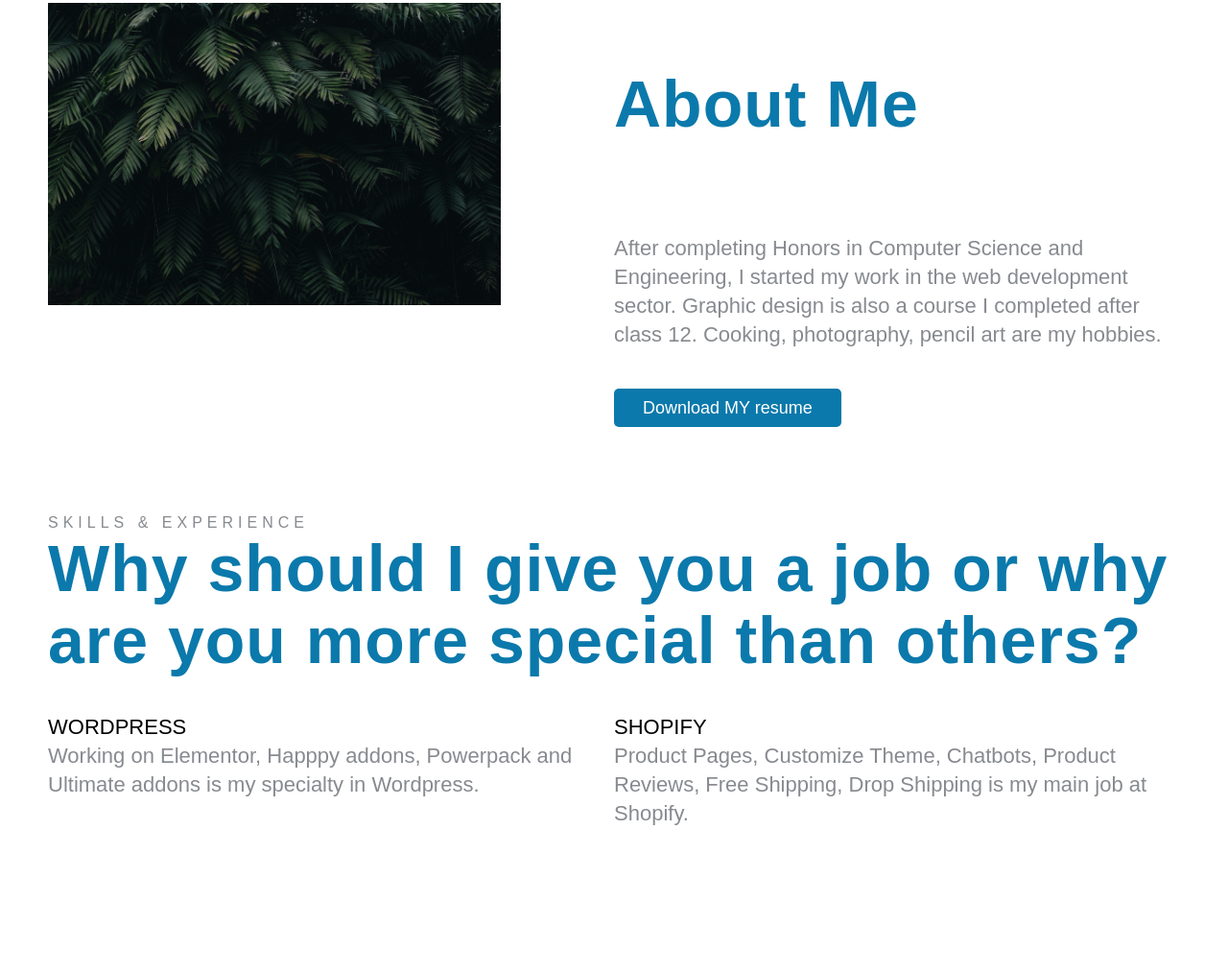
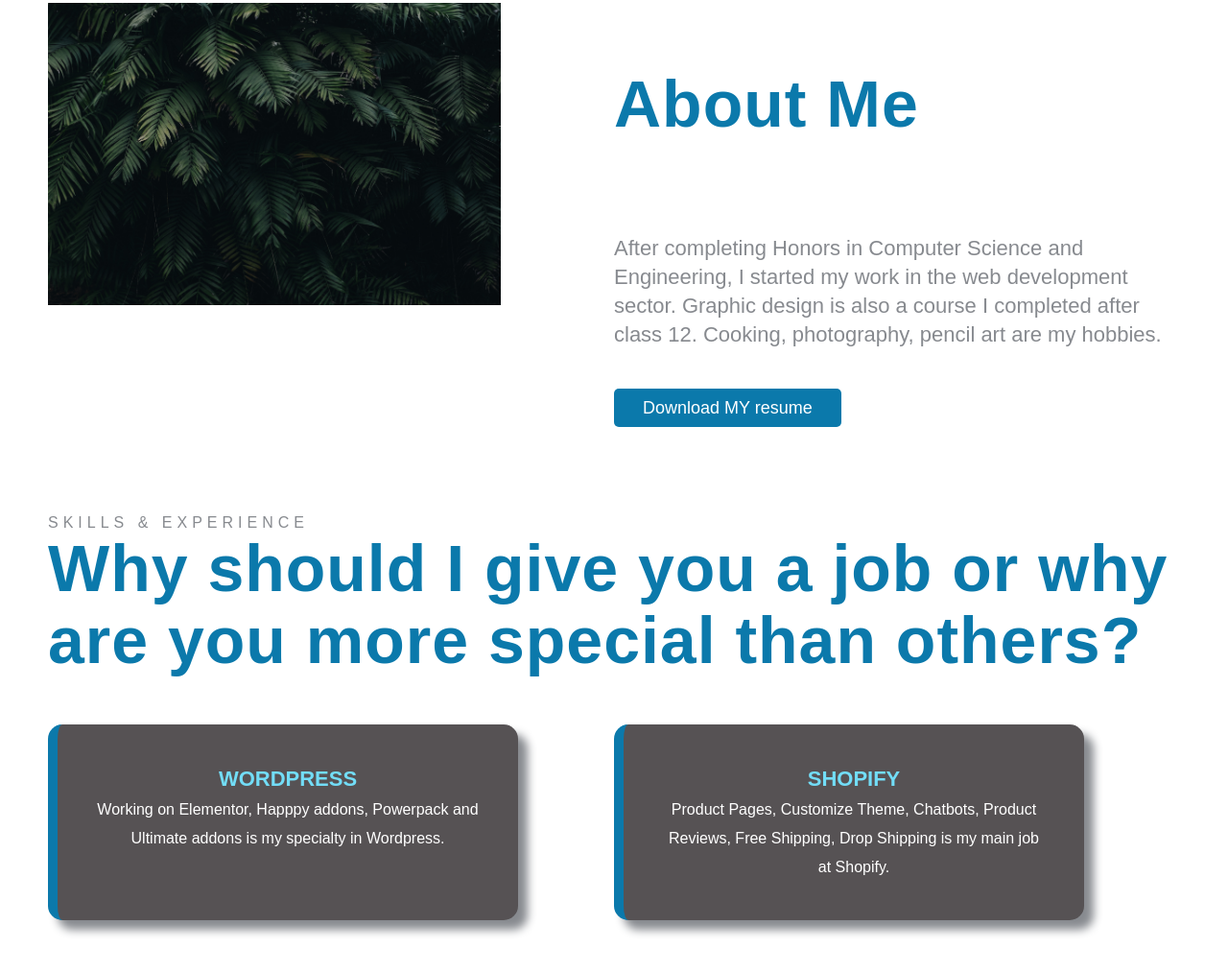
Before and after one commit to abusaidshabib/portfolio, a plain HTML site: page index.html in a window 1280 px wide. Shown: the part 717-1730 px from the top of the page at 96% size. Before the commit the page ends 1702 px from the top, so only its background shows below. Drawn offline with Linux system fonts and the light colour scheme.

Commit message:
sec done

```diff
--- a/index.html
+++ b/index.html
@@ -49,17 +49,17 @@
         <p class="tname">SKILLS & EXPERIENCE<br>
         <span class="mhead">Why should I give you a job or why are you more special than others?</span></P>
         <div class="flexi">
-            <div class="half-width">
+            <div class="half-width box-color">
                 <p class="subhead">WORDPRESS<br>
-                    <span class="regulartext">
+                    <span class="box-text">
                     Working on Elementor, Happpy addons, Powerpack and Ultimate addons is my specialty in Wordpress.
                     </span>
                 </P>
             </div>
 
-            <div class="half-width">
+            <div class="half-width box-color">
                 <p class="subhead">SHOPIFY<br>
-                    <span class="regulartext">
+                    <span class="box-text">
                             Product Pages, Customize Theme, Chatbots, Product Reviews, Free Shipping, Drop Shipping is my main job at Shopify.
                     </span>
                 </P>
--- a/style.css
+++ b/style.css
@@ -71,10 +71,29 @@ section {
 
 .flexi{
     display: flex;
+    margin-top: 50px;
 
 }
 .subhead{
+    text-align: center;
     font-size: 22px;
     line-height: 30px;
+    font-weight: 700;
+    color: #72DDF7;
+}
+.box-text{
+    color: white;
+    font-size: 16px;
+    line-height: 22px;
     font-weight: 500;
+
 }
+.box-color{
+    background-color: #565254;
+    border-radius: 15px;
+    box-shadow: 10px 10px 10px #878a8f;
+    margin-right: 100px;
+    margin-right: 100px;
+    padding: 20px 40px;
+    border-left: 10px solid #0B79AB;
+}
```
